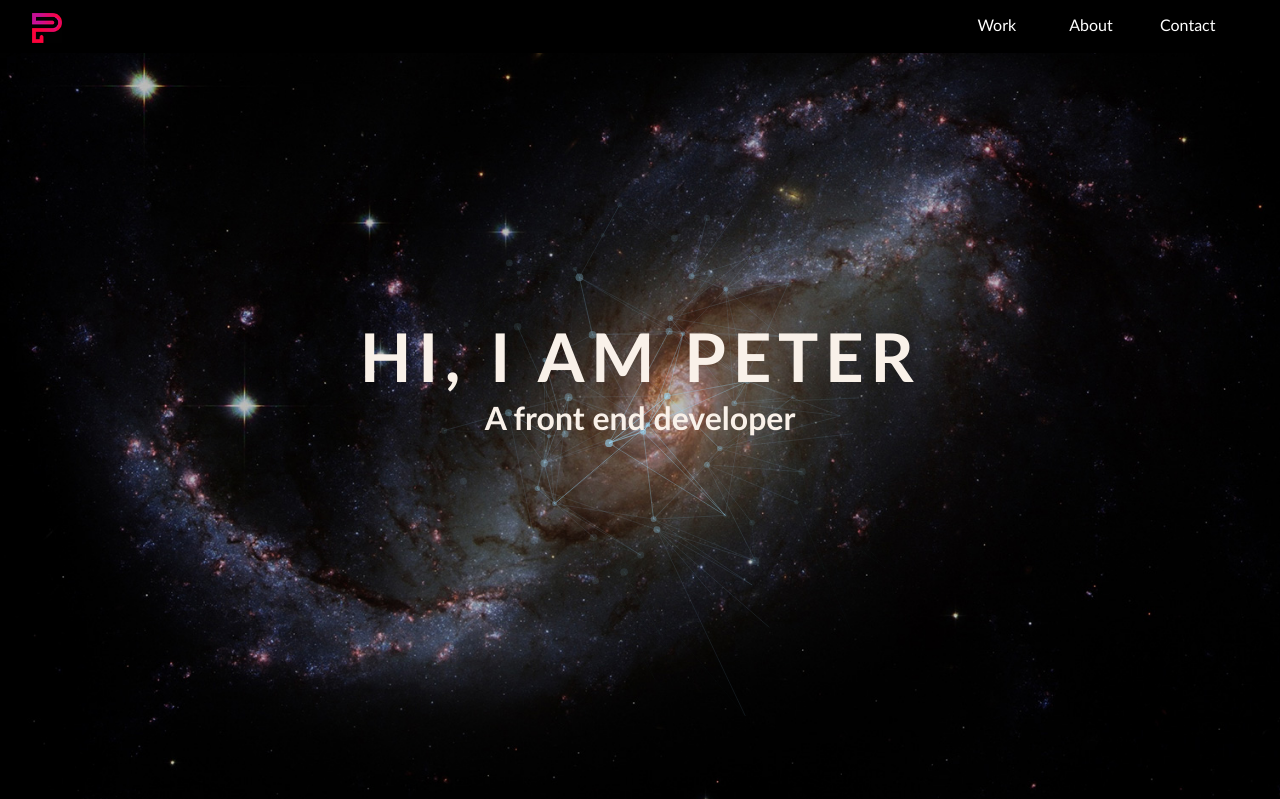
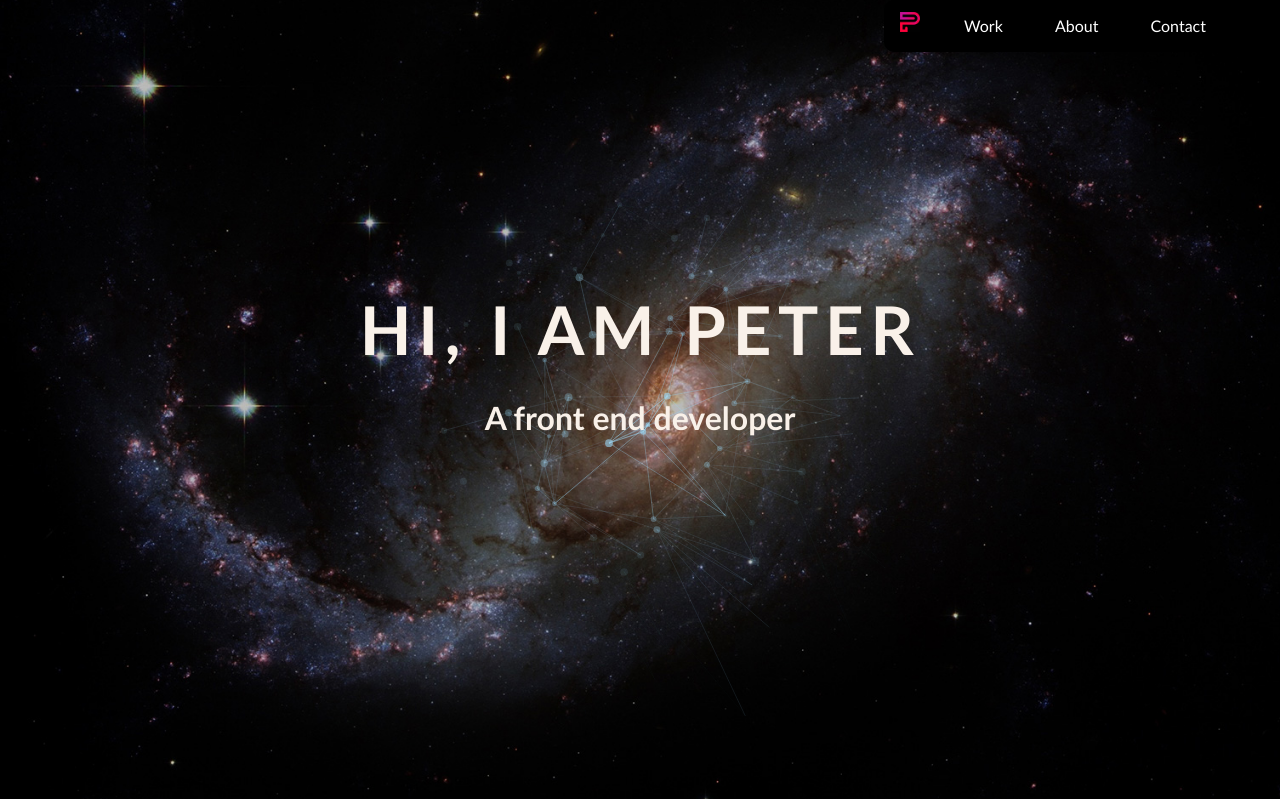
Before and after one commit to PeterWebDev/Portfolio, a PHP site: page / in a window 1280 px wide. Shown: the top 799 px of the page. Run offline with PHP 8.4, Linux system fonts and the light colour scheme; some libraries are stand-ins or nearby versions.

Commit message:
Fixed navigation bar, changed navigation bar design

```diff
--- a/css/style.css
+++ b/css/style.css
@@ -34,25 +34,14 @@
   left:0;
   z-index: 11;
 }
-.containertop {
+
+.containertop2 {
   background-color: #000000;
+  position: fixed;
+  bottom: 0;
+  border-radius: 10px;
   width:100%;
-  position: fixed;
-  top: 0;
-  right: 0;
-  margin: 0;
-  padding: 0;
-  color: #ffffff;
-  text-align: right;
-}
-.containertop2 {
-
-  width:100%;
-  position: fixed;
-  top: 0;
-  right: 0;
-
-  margin: 0;
+  margin: auto;
   padding: 0;
   color: #ffffff;
   text-align: right;
@@ -160,18 +149,18 @@
 max-width:400px;
 
 }
-.logo img{
-  display: block;
-   margin:13px 1em 10px 2em;
-    display: block;
+.logo{
+  display: inline;
+  max-height:20px;
+  width:auto;
   }
 
 
 
 nav{
 
-    margin: auto;
-
+    margin:0 auto;
+    text-align: center;
   }
 
 nav a, nav a:link, nav a:visited, nav ul a:active, nav ul a:hover {
@@ -190,16 +179,20 @@
    display: inline-block;
 }
 
-nav li:hover {
-  background-color:#888888;
-  color:#000000;
+nav li:hover  {
   box-shadow: 3px 3px 10px red;
 
 }
 
+ #home:hover {
+ background-color:#000000;
+
+}
+
+
 nav li a{
   display:inline-block;
-  padding:15px 20px;
+  padding:0.5em 1em;
 }
 
  .buttonpress {
@@ -207,6 +200,22 @@
   color:#000000;
   box-shadow: 3px 3px 10px red;
 }
+
+
+
+#home a{
+  padding:0.5em 1em;
+  margin: 0;
+  margin: 0;
+
+}
+#home:hover{
+
+  -ms-transform: scale(1, 1); /* IE 9 */
+    -webkit-transform: scale(1, 1); /* Safari */
+    transform: scale(1.1,1.1);
+}
+
 
 .block{
   float:none;
@@ -239,20 +248,35 @@
 
 
 @media (min-width: 600px) {
-
+.containertop2 {
+  position: fixed;
+  top: 0 ;
+  right: 0;
+  bottom:auto !important;
+  border-radius: 10px;
+  width:auto;
+}
 
   .block{
     float:left;
     width:auto;
+
+  }
+  nav{
+    text-align: right;
+
   }
    nav li {
     display: inline-block;
 
-    min-width:90px;
-    max-width:90px;
+
     text-align:center;
     border-top:none;
   }
+  nav li a{
+  display:inline-block;
+  padding:1em 1.5em;
+}
   nav ul{
   list-style-type: none;
   padding:0;
--- a/index.php
+++ b/index.php
@@ -20,38 +20,37 @@
 <body>
   <div id="main">
     <main>
-       	<section id="top">
-      		<div class="containertop logo">
-	     	  <a href="https://peterwebdev.com" ><img  src="img/logosmall.png" height="30"></a>
-	    	</div>
-	        <div class="containertop2">
+		<section id="top">
+			<div class="containertop2">
 				<nav><ul>
-				      <!--<li id="home"><a href="#page1">Home</a></li>-->
+				      <li id="home">
+				      	 <a href="#page1" ><img class="logo" src="img/logosmall.png" height="20"></a>
+				      </li>
 				      <li id="work"><a href="#page2">Work</a></li>
 				      <li id="about"><a href="#page3">About</a></li>
 				      <li id="contact"><a href="#page4">Contact</a></li>
 				    </ul>
 				</nav>
 			</div>
-      </section>
+		</section>
       <section id="page1">
         <div class="demo-1">
         <div class="content">
           <div id="large-header" class="large-header">
             <canvas id="demo-canvas"></canvas>
-
             <div class="titleblock">
                  <h1 class="main-title">Hi, I am peter</h1>
-                 <h1 class="subtitle bounceInLeft animated">A front end developer</h2>
+                 <h2 class="subtitle bounceInLeft animated">A front end developer</h2>
             </div>
           </div>
         </div>
+         </div>
       </section>
       <section id="page2">
         <div class="wrap">
           <h2>Here is my work</h2>
             <div class="project">
-               <div class="col col1 projectchild">
+              <div class="col col1 projectchild">
                      <b>Tribute Page</b>
                    <br/><br/>
                    <img src="img/tribute.jpg" class="imgflex" onclick="openlink();" width="400" height="400">
@@ -88,7 +87,7 @@
                    </div>
 
                </div>
-            <div>
+            </div>
         </div>
       </section>
       <section id="page3">
--- a/js/index.js
+++ b/js/index.js
@@ -4,9 +4,6 @@
    $("ul li").removeClass("buttonpress");
 });
 
-$("#home").click(function(){
-   $("#home").addClass("buttonpress");
-});
 
 $("#work").click(function(){
    $("#work").addClass("buttonpress");
```
